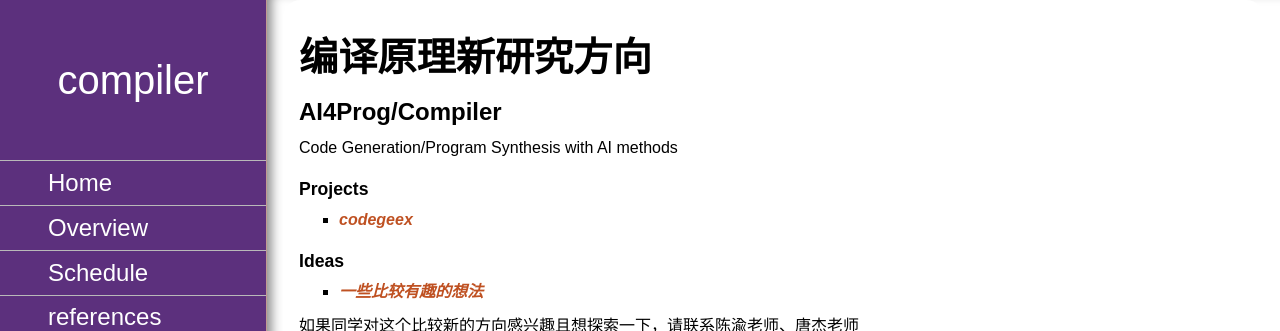
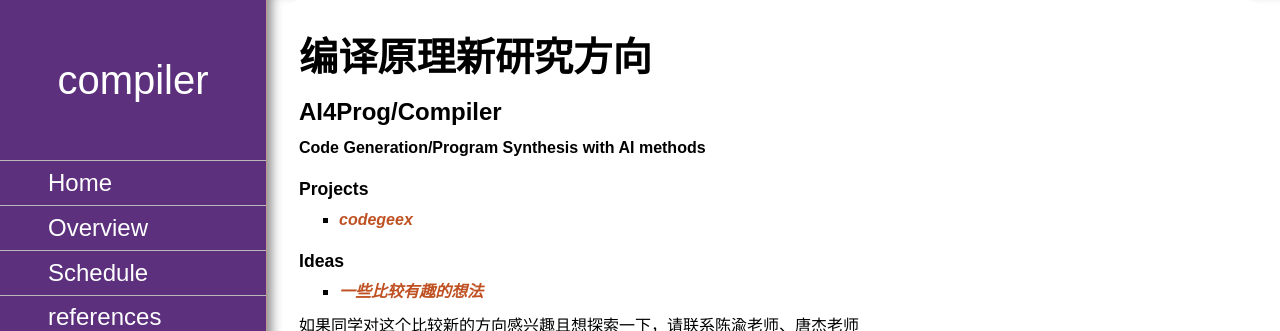
Before and after one commit to chyyuu/compiler_course_info, a Jekyll site: the page built from readinglist.md, in a window 1280 px wide. Shown: the top 331 px of the page. Built offline with Jekyll 4.4.1, drawn with Linux system fonts in a browser that asks for light colours; nearby versions of some CDN libraries; our own code applies the rules of GitHub Pages for plain Markdown files.

```diff
--- a/readinglist.md
+++ b/readinglist.md
@@ -2,7 +2,7 @@
 # 编译原理新研究方向
 
 ## AI4Prog/Compiler
-Code Generation/Program Synthesis with AI methods
+**Code Generation/Program Synthesis with AI methods**
 
 
 ### Projects
```
